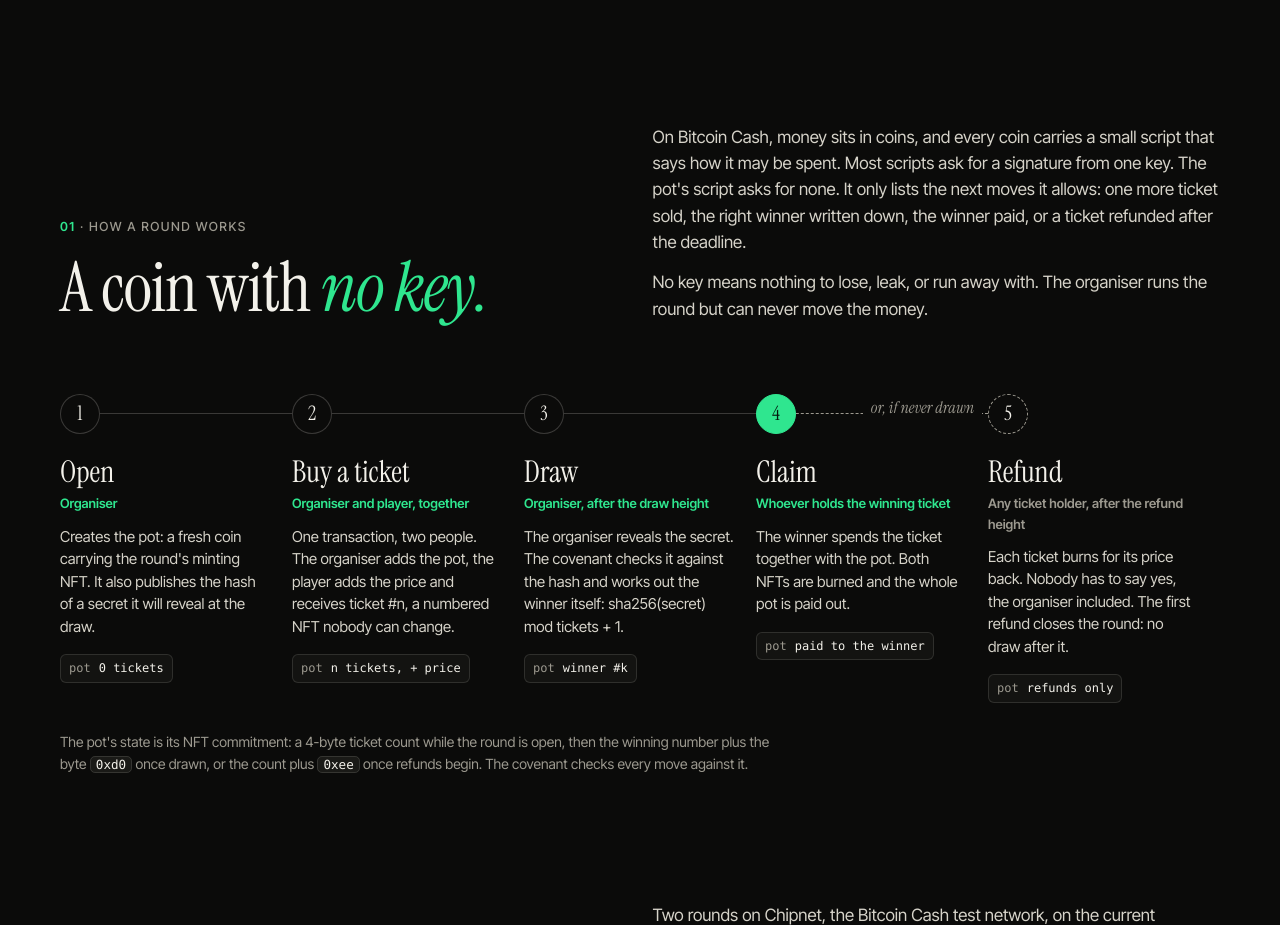
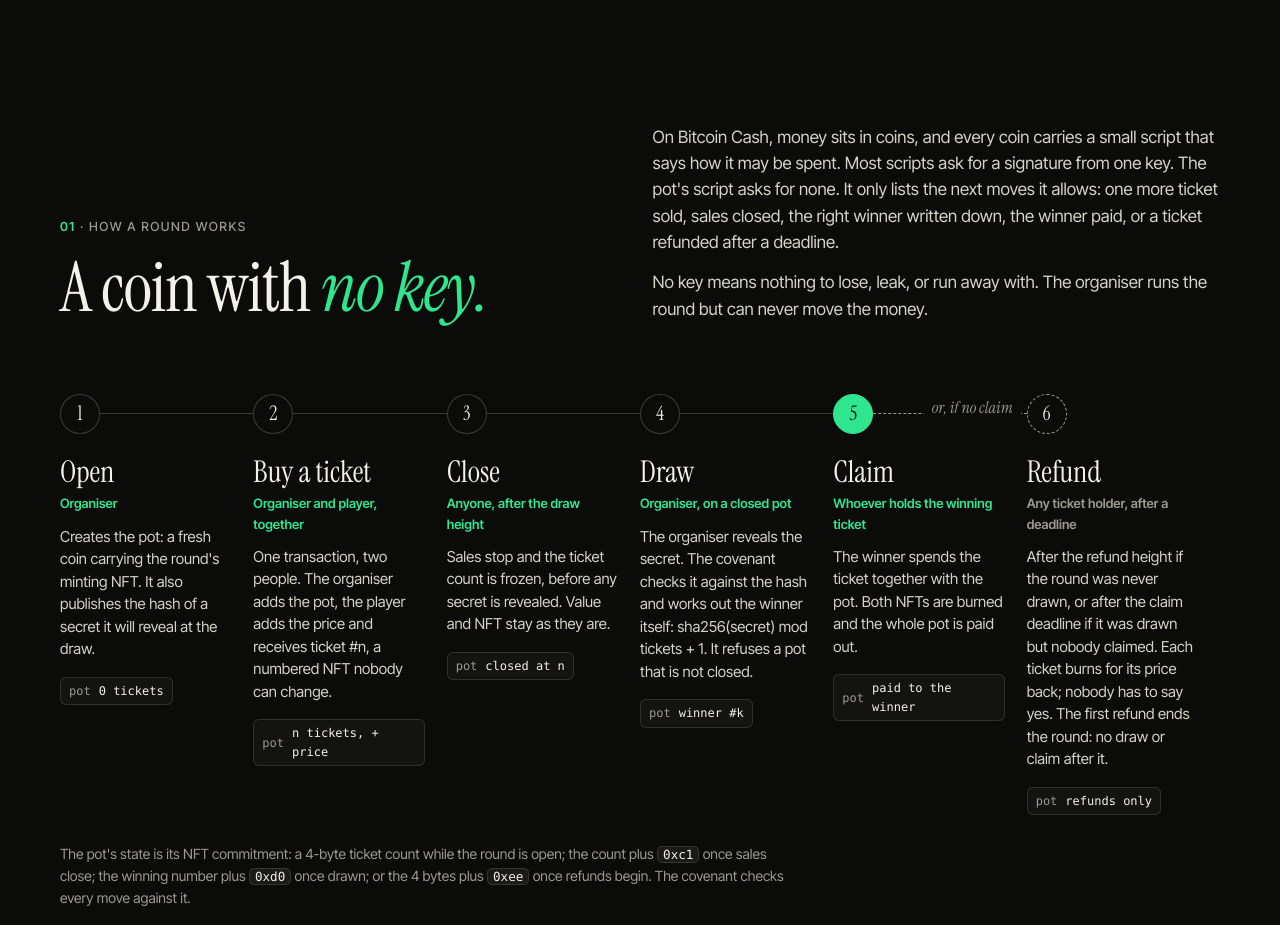
Before and after one commit to nikhil-pn/lotry-xo, a website: page web/index.html in a window 1280 px wide. Shown: the part 1040-1965 px from the top of the page. Drawn offline with Linux system fonts and the light colour scheme.

Commit message:
Site: add the Close step to how a round works
Sales stop after the draw height, before any reveal, and the draw only
runs on a closed pot. Refund now covers both deadlines (never drawn, or
drawn and unclaimed). The rail has six steps.

Co-Authored-By: Claude Opus 5.5 <noreply@anthropic.com>

```diff
--- a/web/index.html
+++ b/web/index.html
@@ -108,7 +108,7 @@
             <h2 class="h2" id="how-title">A coin with <em>no key.</em></h2>
           </div>
           <div class="prose">
-            <p>On Bitcoin Cash, money sits in coins, and every coin carries a small script that says how it may be spent. Most scripts ask for a signature from one key. The pot's script asks for none. It only lists the next moves it allows: one more ticket sold, the right winner written down, the winner paid, or a ticket refunded after the deadline.</p>
+            <p>On Bitcoin Cash, money sits in coins, and every coin carries a small script that says how it may be spent. Most scripts ask for a signature from one key. The pot's script asks for none. It only lists the next moves it allows: one more ticket sold, sales closed, the right winner written down, the winner paid, or a ticket refunded after a deadline.</p>
             <p>No key means nothing to lose, leak, or run away with. The organiser runs the round but can never move the money.</p>
           </div>
         </div>
@@ -130,29 +130,36 @@
           </li>
           <li class="step">
             <span class="step__num">3</span>
+            <h3 class="step__name">Close</h3>
+            <p class="step__who">Anyone, after the draw height</p>
+            <p class="step__text">Sales stop and the ticket count is frozen, before any secret is revealed. Value and NFT stay as they are.</p>
+            <p class="step__state"><span>pot</span> closed at n</p>
+          </li>
+          <li class="step">
+            <span class="step__num">4</span>
             <h3 class="step__name">Draw</h3>
-            <p class="step__who">Organiser, after the draw height</p>
-            <p class="step__text">The organiser reveals the secret. The covenant checks it against the hash and works out the winner itself: sha256(secret) mod tickets + 1.</p>
+            <p class="step__who">Organiser, on a closed pot</p>
+            <p class="step__text">The organiser reveals the secret. The covenant checks it against the hash and works out the winner itself: sha256(secret) mod tickets + 1. It refuses a pot that is not closed.</p>
             <p class="step__state"><span>pot</span> winner #k</p>
           </li>
           <li class="step">
-            <span class="step__num">4</span>
+            <span class="step__num">5</span>
             <h3 class="step__name">Claim</h3>
             <p class="step__who">Whoever holds the winning ticket</p>
             <p class="step__text">The winner spends the ticket together with the pot. Both NFTs are burned and the whole pot is paid out.</p>
             <p class="step__state"><span>pot</span> paid to the winner</p>
           </li>
           <li class="step step--alt">
-            <span class="step__num">5</span>
-            <p class="step__or">or, if never drawn</p>
+            <span class="step__num">6</span>
+            <p class="step__or">or, if no claim</p>
             <h3 class="step__name">Refund</h3>
-            <p class="step__who">Any ticket holder, after the refund height</p>
-            <p class="step__text">Each ticket burns for its price back. Nobody has to say yes, the organiser included. The first refund closes the round: no draw after it.</p>
+            <p class="step__who">Any ticket holder, after a deadline</p>
+            <p class="step__text">After the refund height if the round was never drawn, or after the claim deadline if it was drawn but nobody claimed. Each ticket burns for its price back; nobody has to say yes. The first refund ends the round: no draw or claim after it.</p>
             <p class="step__state"><span>pot</span> refunds only</p>
           </li>
         </ol>
 
-        <p class="footnote">The pot's state is its NFT commitment: a 4-byte ticket count while the round is open, then the winning number plus the byte <code>0xd0</code> once drawn, or the count plus <code>0xee</code> once refunds begin. The covenant checks every move against it.</p>
+        <p class="footnote">The pot's state is its NFT commitment: a 4-byte ticket count while the round is open; the count plus <code>0xc1</code> once sales close; the winning number plus <code>0xd0</code> once drawn; or the 4 bytes plus <code>0xee</code> once refunds begin. The covenant checks every move against it.</p>
       </div>
     </section>
 
--- a/web/styles.css
+++ b/web/styles.css
@@ -414,7 +414,7 @@ code, pre { font-family: var(--mono); }
   margin: clamp(48px, 6vw, 72px) 0 0;
   padding: 0;
   display: grid;
-  grid-template-columns: repeat(5, minmax(0, 1fr));
+  grid-template-columns: repeat(6, minmax(0, 1fr));
   gap: 0;
 }
 .step {
@@ -431,7 +431,7 @@ code, pre { font-family: var(--mono); }
   border-top: 1px solid var(--line-2);
 }
 .step:first-child::before { left: 20px; }
-.step:nth-child(4)::before { border-top-style: dashed; border-top-color: var(--muted); }
+.step:nth-child(5)::before { border-top-style: dashed; border-top-color: var(--muted); }
 .step--alt::before { display: none; }
 .step__num {
   position: relative;
@@ -446,7 +446,7 @@ code, pre { font-family: var(--mono); }
   font-size: 20px;
   color: var(--text);
 }
-.step:nth-child(4) .step__num { background: var(--mint); border-color: var(--mint); color: var(--mint-ink); }
+.step:nth-child(5) .step__num { background: var(--mint); border-color: var(--mint); color: var(--mint-ink); }
 .step--alt .step__num { border-style: dashed; border-color: var(--muted); }
 .step__or {
   position: absolute;
@@ -955,7 +955,7 @@ code, pre { font-family: var(--mono); }
   .step { padding: 0 0 34px 64px; }
   .step::before { top: 0; bottom: 0; left: 19px; right: auto; border-top: 0; border-left: 1px solid var(--line-2); }
   .step:first-child::before { left: 19px; top: 20px; }
-  .step:nth-child(4)::before { border-top: 0; border-left-style: dashed; border-left-color: var(--muted); }
+  .step:nth-child(5)::before { border-top: 0; border-left-style: dashed; border-left-color: var(--muted); }
   .step--alt::before { display: none; }
   .step__num { position: absolute; left: 0; top: 0; }
   .step__name { margin-top: 4px; }
```
